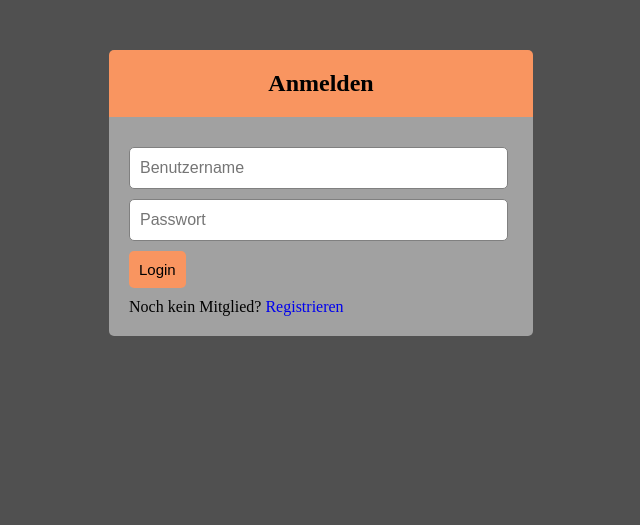
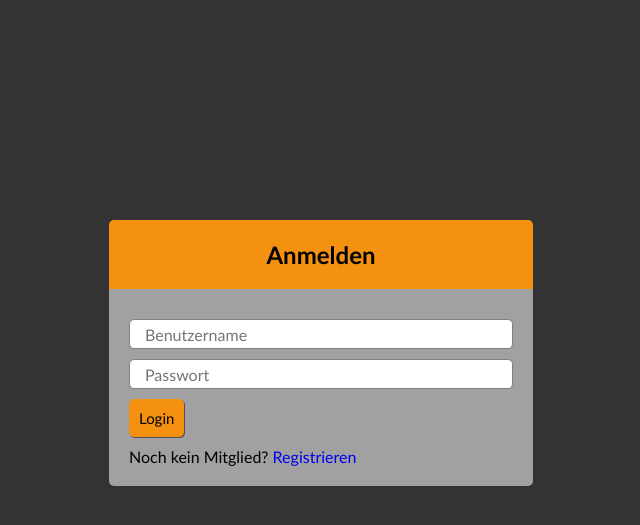
Before and after one commit to RmaxH/ProjectShitChat, a PHP site: page /login.php in a window 1280 px wide. Shown: the top 525 px of the page, without its empty margins (319-959 px from the left). Run offline with PHP 8.4, Linux system fonts and the light colour scheme.

Commit message:
Login gestylt

```diff
--- a/PhpProject1/style.css
+++ b/PhpProject1/style.css
@@ -11,16 +11,17 @@ and open the template in the editor.
 * {
     margin: 0px;
     padding: 0px;
+	font-family: Calibri;
 }
 body {
-    background: #505050;
+    background: #333333;
 }
 
 .header {
     width: 30%;
-    margin: 50px auto 0px;
+    margin: 220px auto 0px;
     color: black;
-    background: #F99560;
+    background: #f59111;
     text-align: center;
     border-bottom: none;
 	border-radius: 5px 5px 0px 0px;
@@ -43,25 +44,35 @@ a{
 
 }
 .input-group input {
+	box-sizing: border-box;
     height: 30px;
-    width: 93%;
-    padding: 5px 10px;
+    width: 100%;
+    padding: 5px 15px;
     font-size: 16px;
 	border-radius: 5px;
     border: 1px solid gray;
 }
 .btn {
+	margin: 0px auto;
     padding: 10px;
     font-size: 15px;
     color: black;
 	border-radius: 5px;
-    background: #F99560;
+    background: #f59111;
     border: none;
+	box-shadow: 1px 1px 0px 0px rgba(0,0,0,0.5);
 }
+.btn:hover {
+	background: #f5bb43;
+	cursor: pointer;
+}
+
 .error {
-    width: 92%;
-    margin: 0px auto;
+	box-sizing: border-box;
+    width: 100%;
+
     padding: 10px;
+	border-radius: 5px;
     border: 1px solid #a94442;
     color: #a94442;
     background: #f2dede;
@@ -80,13 +91,10 @@ a{
 
     padding: 20px;
     margin: 0px auto;
-    background: #A1A1A1;
+    background: #808080;
     text-align: center;
 }
 
-body{
-    background: #505050;
-}
 .chatContainer{
 
 }
```
